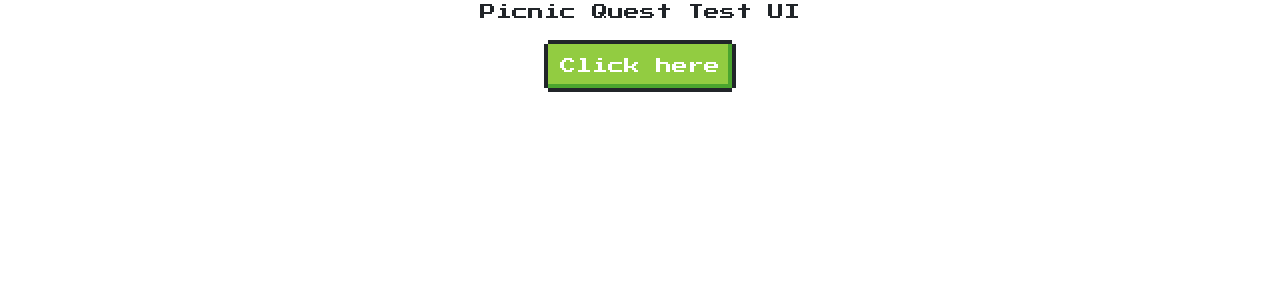
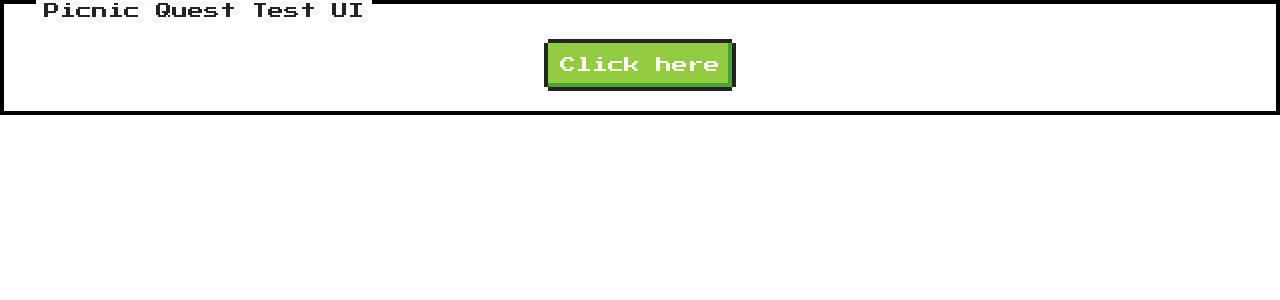
Before and after one commit to tl-kuno/PicnicQuest-Client, a React (Create React App) app: page / in a window 1280 px wide. Shown: the top 300 px of the page. Built offline with nearby package versions, Linux system fonts and the light colour scheme.

Commit message:
className typo

```diff
--- a/src/App.js
+++ b/src/App.js
@@ -5,7 +5,7 @@ import "nes.css/css/nes.min.css";
 function App() {
   return (
     <div className="App">
-      <div className="new-container with-title">
+      <div className="nes-container with-title">
         <p className="title">Picnic Quest Test UI</p>
         <button type="button" className="nes-btn is-success">Click here</button>
       </div>
```
